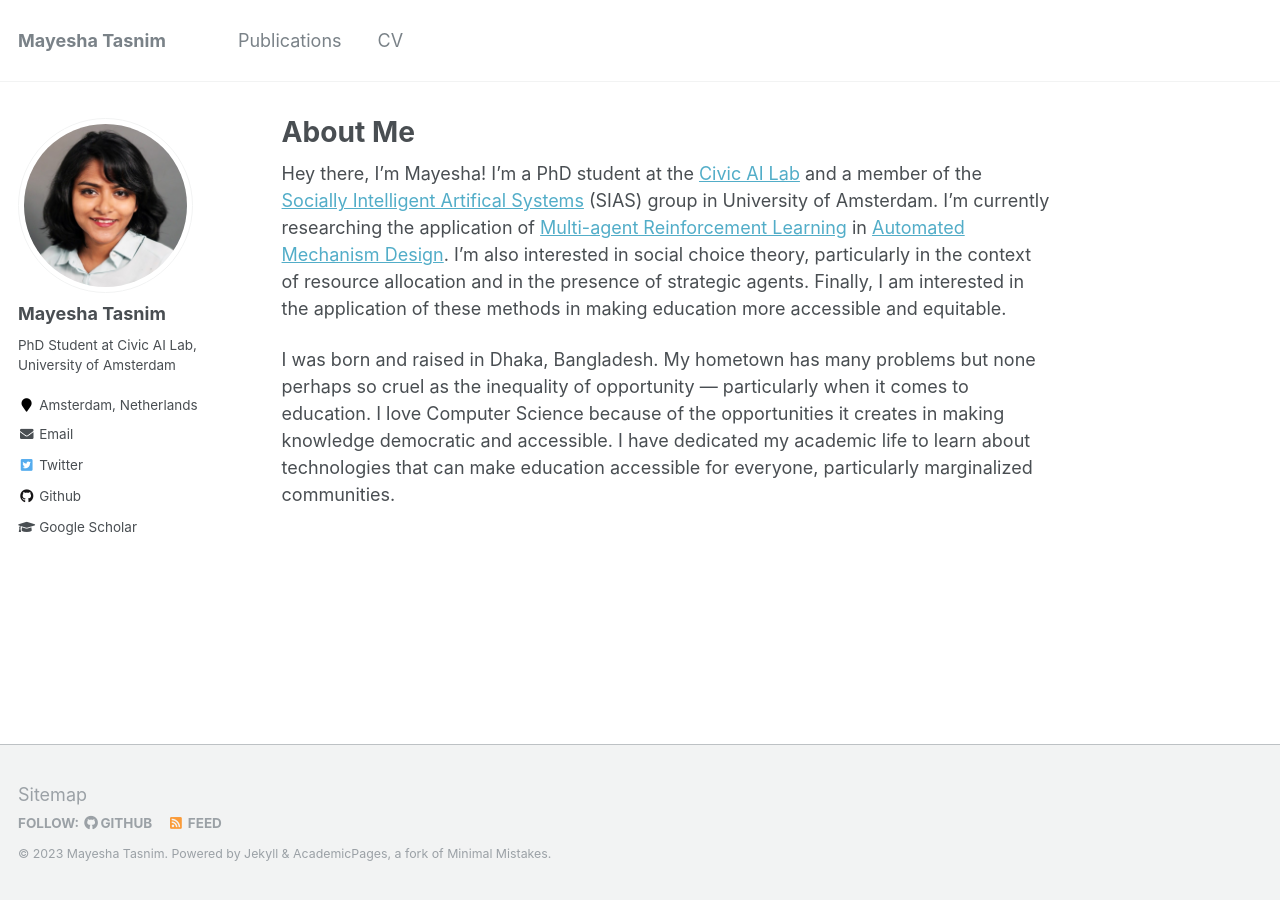
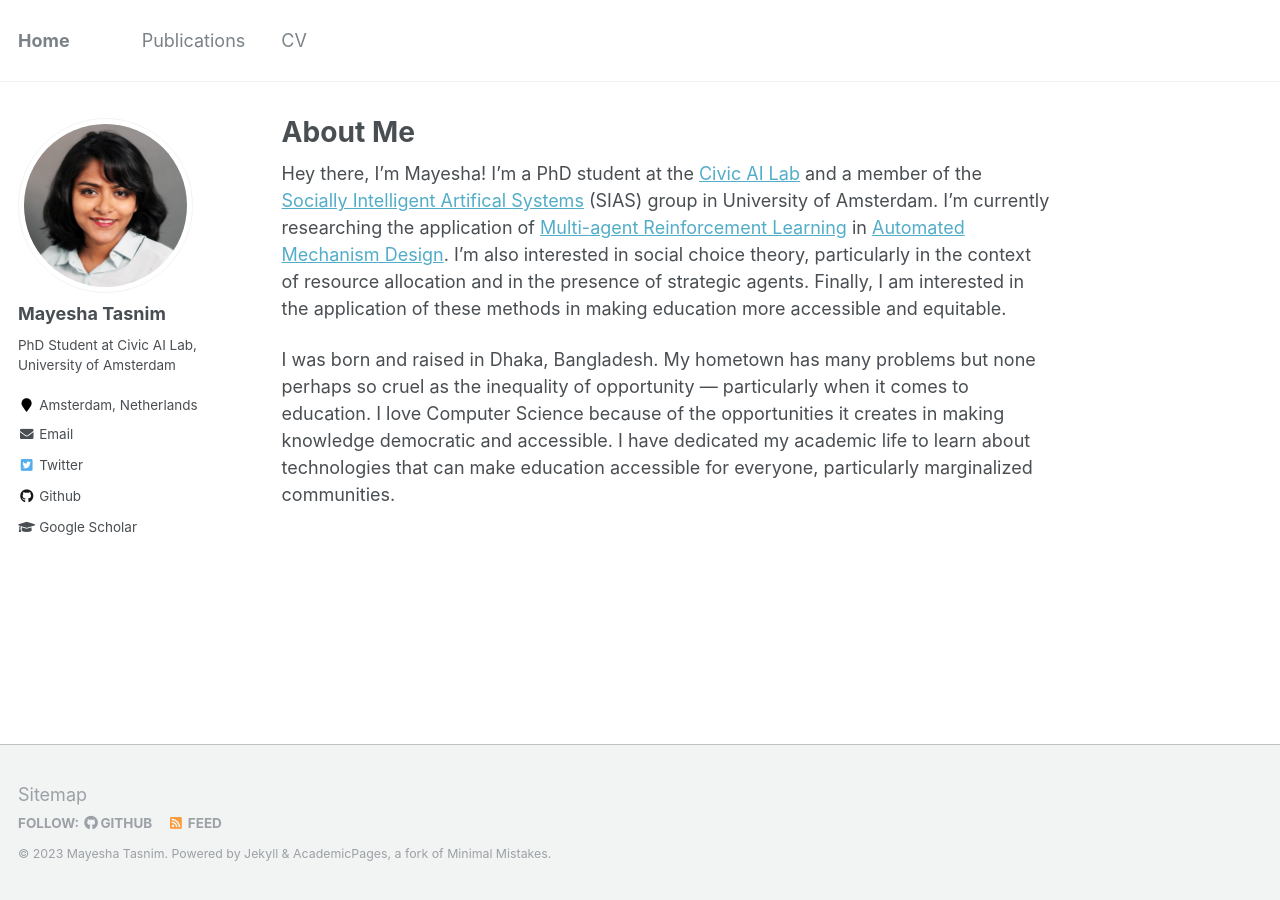
Before and after one commit to m-tasnim/m-tasnim.github.io, a Jekyll site: the page built from _pages/about.md, in a window 1280 px wide. Built offline with Jekyll 4.4.1, drawn with Linux system fonts in a browser that asks for light colours.

Commit message:
Naming homepage button

```diff
--- a/_config.yml
+++ b/_config.yml
@@ -7,7 +7,7 @@
 
 # Site Settings
 locale                   : "en-US"
-title                    : "Mayesha Tasnim"
+title                    : "Home"
 title_separator          : "-"
 name                     : &name "Mayesha Tasnim"
 description              : &description "PhD Student at the Civic AI Lab"
```
